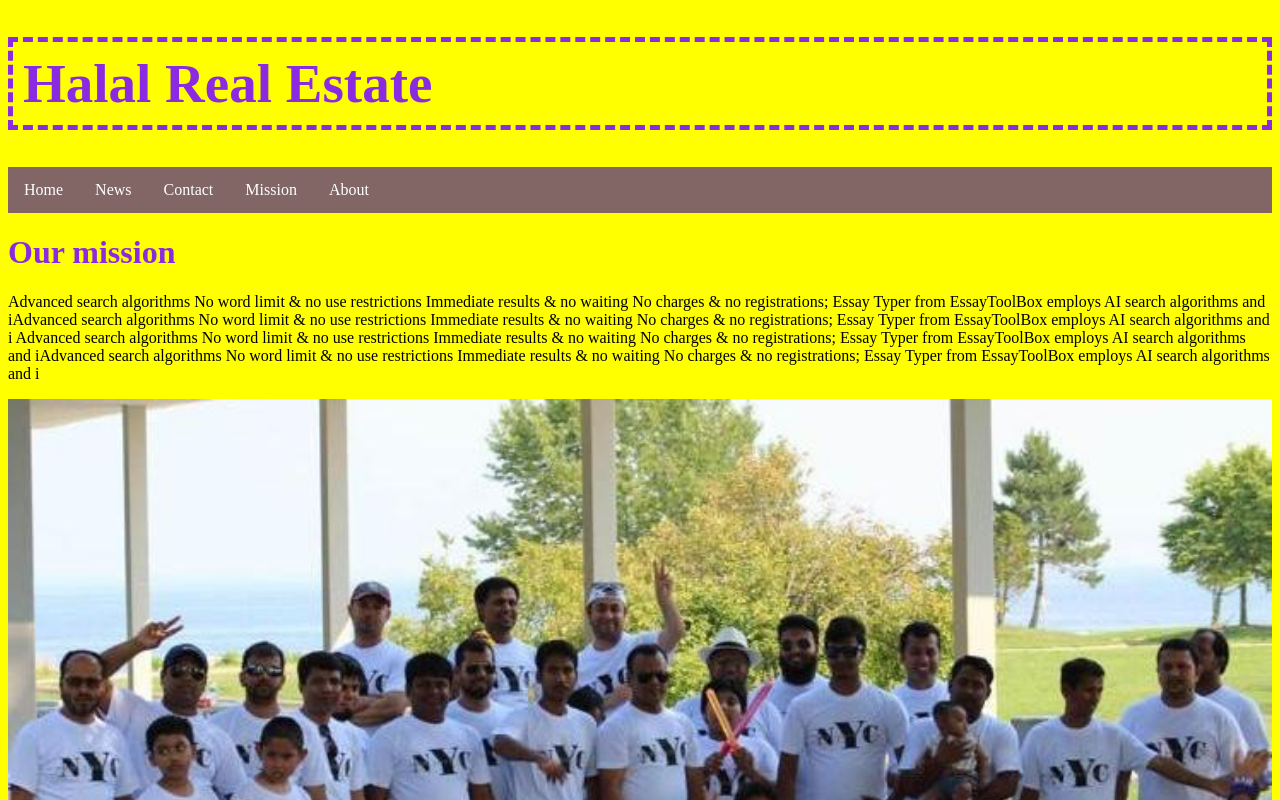
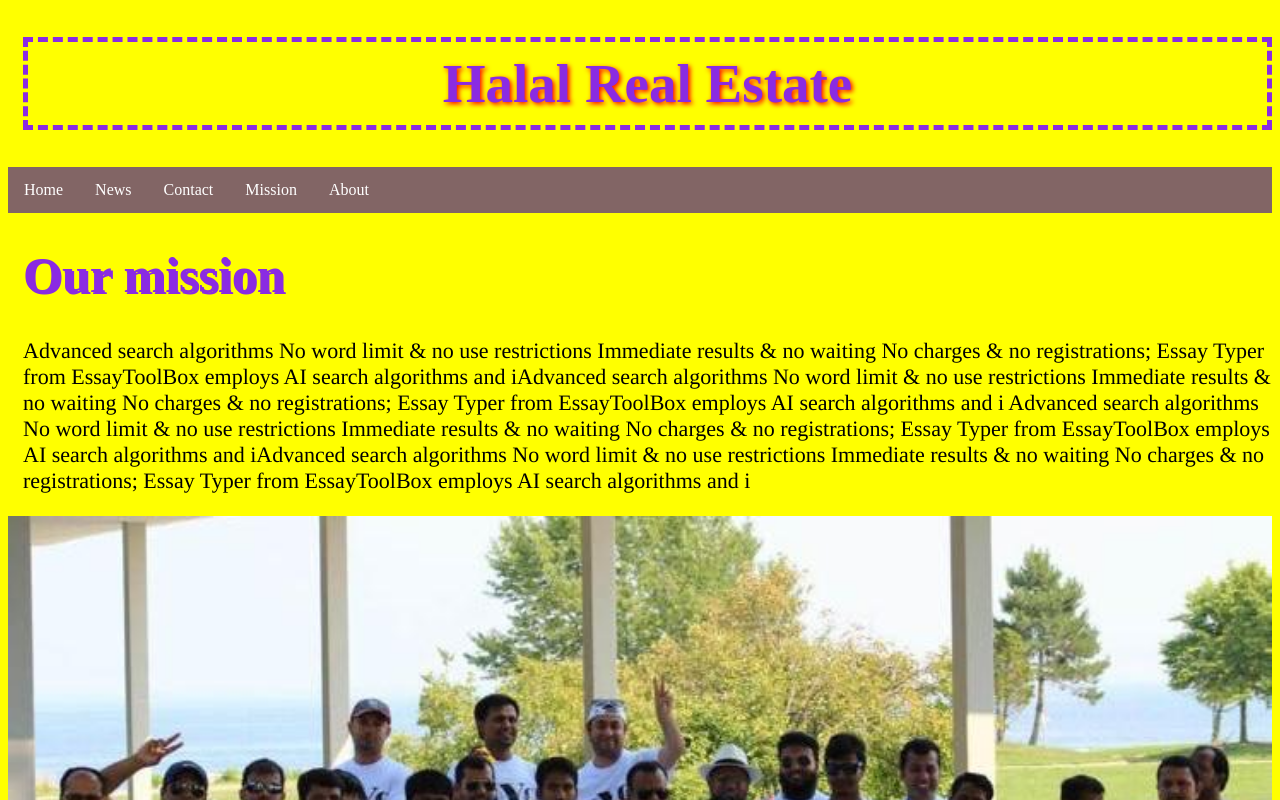
Before and after one commit to mdhossain2887/DFA, a plain HTML site: page index.html in a window 1280 px wide. Shown: the top 800 px of the page. Drawn offline with nearby package versions, Linux system fonts and the light colour scheme.

Commit message:
first commit

```diff
--- a/index.html
+++ b/index.html
@@ -66,16 +66,24 @@ bodY{
         position: relative;
     }
 
-    /* h1,h2{
-        color: rgb(123, 54, 5);
-    } */
+
     #heading{
+        text-align: center;
         font-size: 55px;;
         border: 5px dashed blueviolet ;
-        padding: 10px;;
+        padding: 10px;
+        text-shadow: 2px 2px 5px red;
     }
-    #heading, h1,h2{
-        color: blueviolet
+    h1,h2{
+        font-size: 50px;
+        color: blueviolet;
+        margin-left: 15px;
+        text-shadow: 2px 2px
+    }
+    p{
+        font-size: 22px;
+        font-family: Times;
+        margin-left: 15px;
     }
 
 </style>
@@ -124,7 +132,7 @@ bodY{
     </div>
     <div id="footer" >
     <br>
-<h2>Follow us</h2>
+<h3>Follow us</h3>
     <a href="https://www.linkedin.com/in/kashem-hossain">LinkedIn</a><br>
     <a href="">Facebook</a><br>
     <a href="">Twitter</a><br>
```
